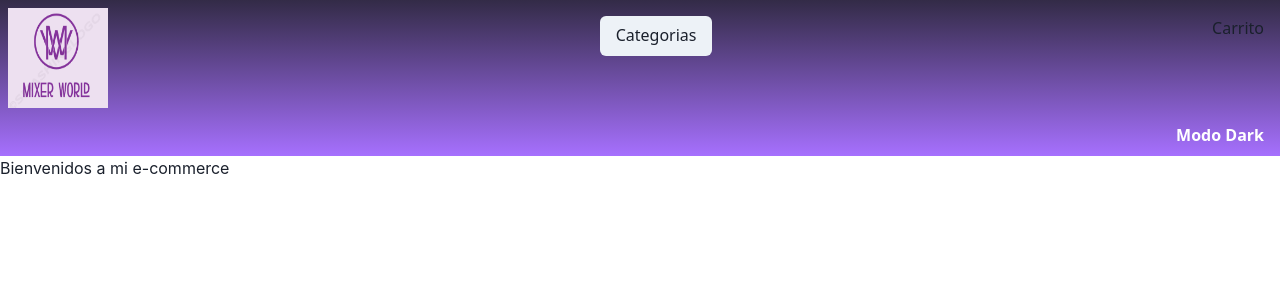
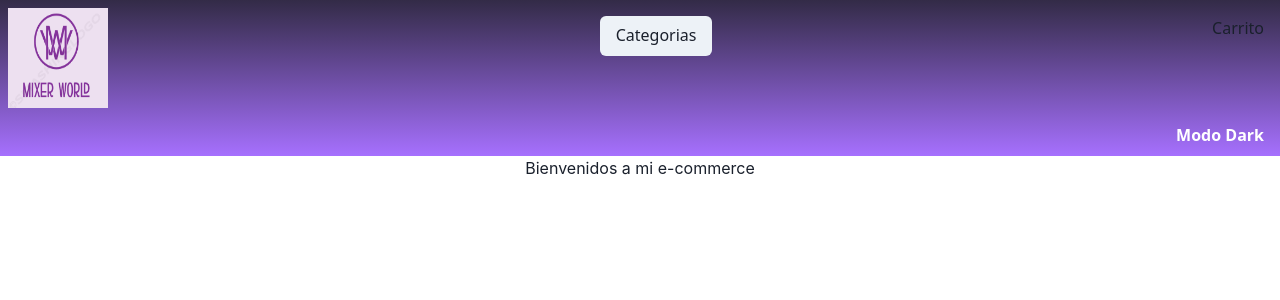
Before and after one commit to Ferdeveloperr/MixerWorld, a React (Vite) app: page / in a window 1280 px wide. Shown: the top 300 px of the page. Built offline with nearby package versions, Linux system fonts and the light colour scheme.

Commit message:
se incorpora archivo Home.css

```diff
--- /dev/null
+++ b/src/Home.css
@@ -0,0 +1,3 @@
+.Tittle{
+    text-align: center;
+}
--- a/src/Home.jsx
+++ b/src/Home.jsx
@@ -1,11 +1,16 @@
-import React from 'react'
 
+import React from 'react';
+import ItemList from './components/itemList';
+import ItemListContainer from './components/ItemListContainer';
+import "./Home.css"
 const Home = () => {
+
   return (
     <div>
-      <h1>Bienvenidos a mi e-commerce</h1>
+      <h1 className='Tittle'>Bienvenidos a mi e-commerce</h1>
+
     </div>
-  )
-}
+  );
+};
 
-export default Home
+export default Home;
--- a/src/components/ItemListContainer.jsx
+++ b/src/components/ItemListContainer.jsx
@@ -2,7 +2,8 @@
 import React from 'react'
 import "./ItemListContainer.css";
 import ItemList from './itemList';
-import {useParams} from 'react-router-dom'
+import {useParams} from 'react-router-dom';
+import Home from '../Home'
 
 
 const ItemListContainer = () => {
@@ -36,6 +37,7 @@ const ItemListContainer = () => {
 
   .then((resultado)=>{
     console.log(resultado)
+
   })
 
   .catch((error)=>{
@@ -63,4 +65,5 @@ const ItemListContainer = () => {
   )
 }
 
+
 export default ItemListContainer
--- a/src/components/NavBar.jsx
+++ b/src/components/NavBar.jsx
@@ -2,7 +2,6 @@ import React from 'react';
 import CartWidget from './CartWidget';
 import { Menu, MenuButton, MenuList, MenuItem, Flex, Box, Spacer, Button, Image } from '@chakra-ui/react';
 import { useColorMode } from '@chakra-ui/react';
-import { FaChevronDown, FaRecordVinyl } from "react-icons/fa6";
 import { Link } from 'react-router-dom';
 import './NavBar.css';
 import newBrand from '../image/newBrand.png';
```
